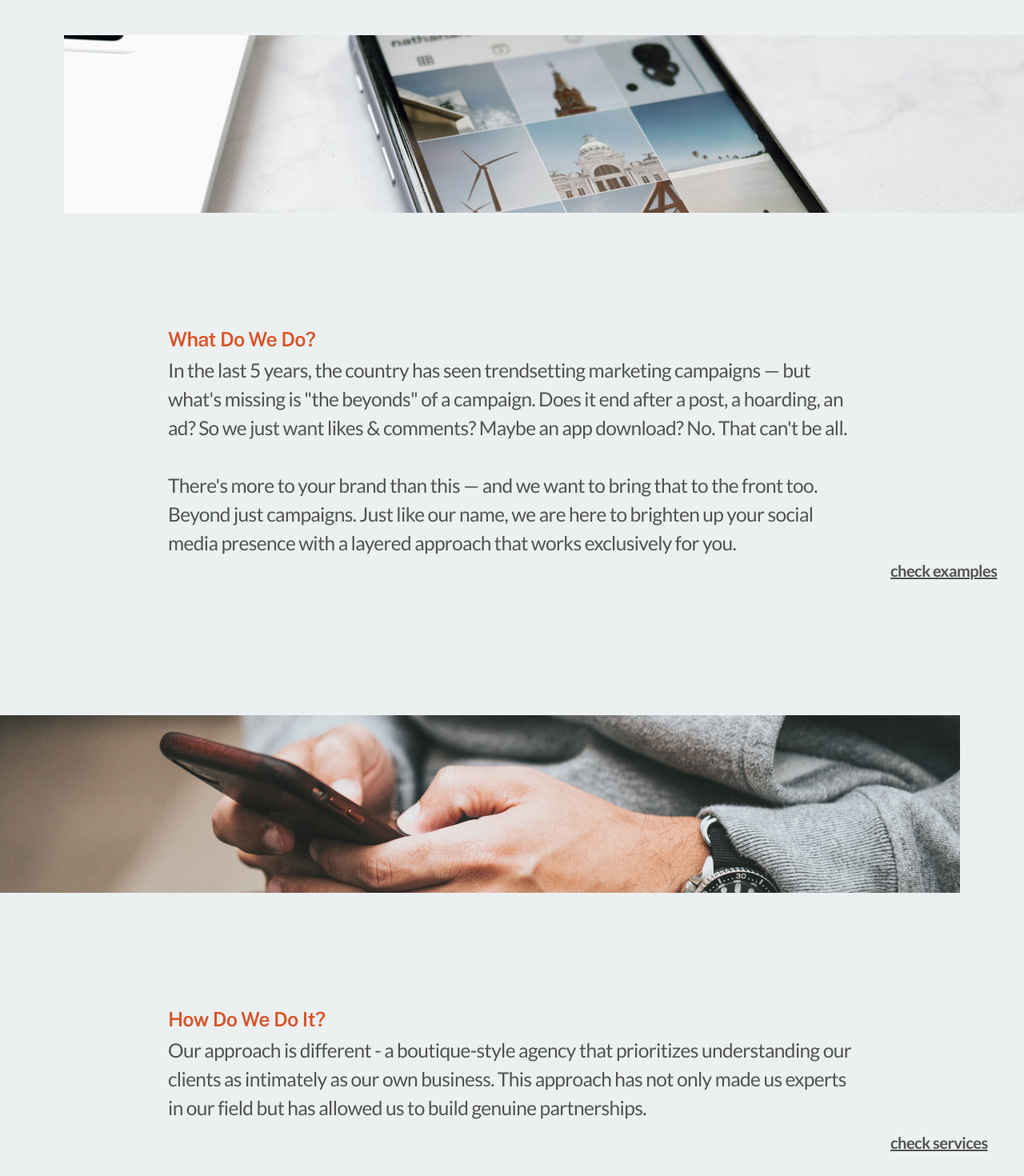
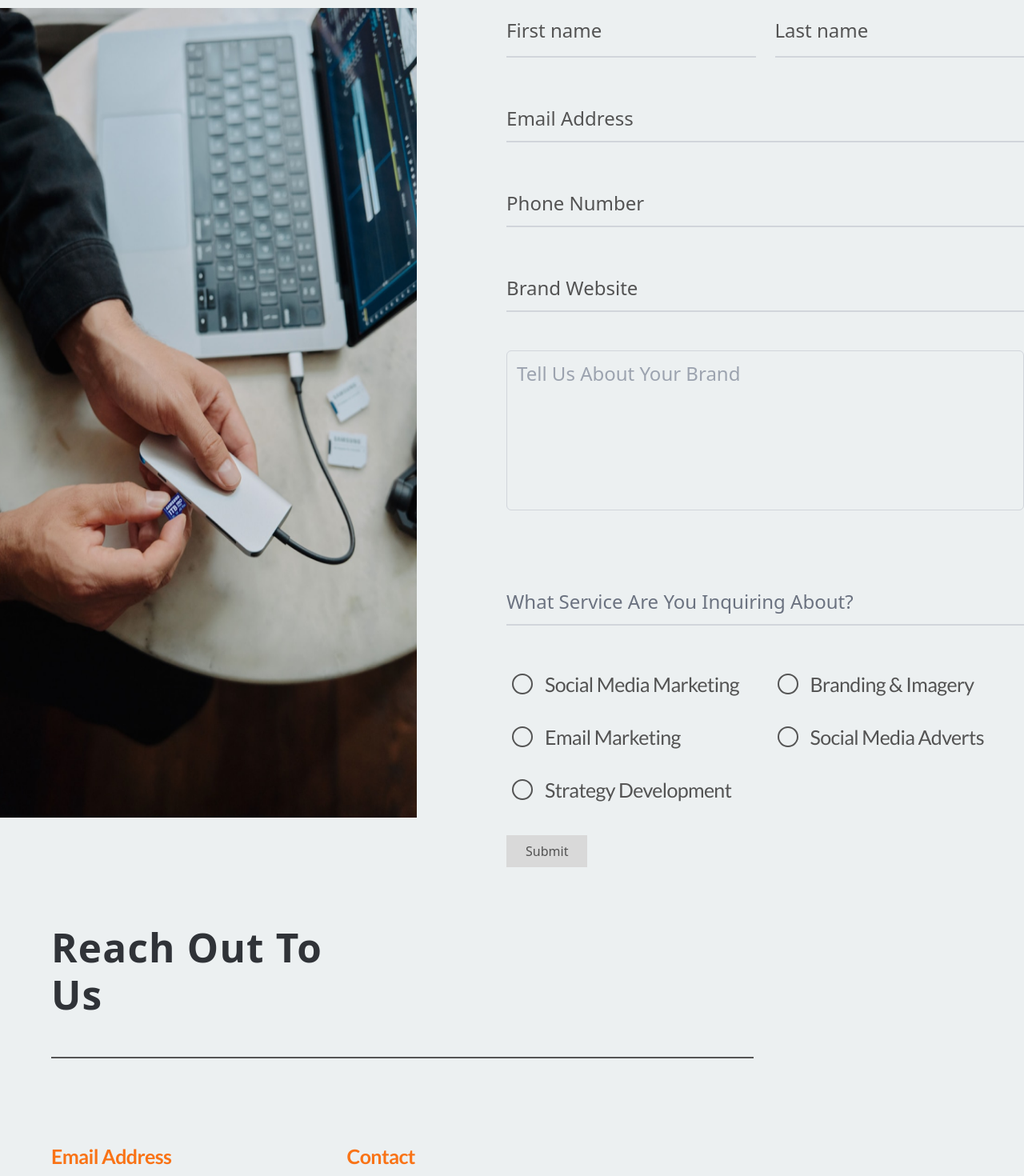
Before and after one commit to Stormlite12/BrightLayers, a React (Vite) app: page / in a window 1280 px wide. Shown: the part 600-2070 px from the top of the page at 80% size. Built offline with nearby package versions, Linux system fonts and the light colour scheme.

Commit message:
Added a new page

```diff
--- a/src/App.jsx
+++ b/src/App.jsx
@@ -1,16 +1,16 @@
 // import React from "react"
-import Navbar from "./components/Navbar.jsx"
-import Home from './pages/Home.jsx'
-// import LetsTalk from "./pages/LetsTalk"
+// import Navbar from "./components/Navbar.jsx"
+// import Home from './pages/Home.jsx'
+import LetsTalk from "./pages/LetsTalk"
 
 function App() {
 
 
   return (
     <div className="bg-[#ecf0f1]">
-      <Navbar />
-      <Home />
-      {/* <LetsTalk/> */}
+      {/* <Navbar />
+      <Home />  */}
+      <LetsTalk/>
     </div>
   )
 }
--- a/src/components/LetsTalkForm.jsx
+++ b/src/components/LetsTalkForm.jsx
@@ -1,112 +1,159 @@
-
+import ToggleCheckbox from "./ToggleCheckbox.jsx";
 
 function LetsTalkForm() {
+  return (
+    <div className="w-[863px] h-[33px]">
+      <div className="w-full flex flex-col sm:flex-row gap-6">
 
-  return (
-    <div className="w-[750px] h-[800px]">
-        <div className="w-full flex flex-col sm:flex-row gap-6">
-            <div className="grid md:grid-cols-2 md:gap-6 w-full">
+        <div className="grid md:grid-cols-2 md:gap-6 w-full">  {/*Made a grid for the form layout */}
+
+          {/* First Name and Last Name */}
           <div className="relative z-0 w-full mb-12 group">
-                        <input type="text" className="block pt-6    px-0 w-full text-3xl text-gray-900 bg-transparent border-0 border-b-2 border-gray-300 appearance-none dark:border-gray-600 dark:focus:border-blue-500 focus:outline-none focus:ring-0 focus:border-blue-600 peer" placeholder=" " required />
-                        <label className="peer-focus:font-medium absolute text-2xl text-gray-500 dark:text-gray-400 duration-300 transform -translate-y-6 scale-75 top-1 -z-10 origin-[0] peer-focus:start-0 rtl:peer-focus:translate-x-1/4 peer-focus:text-blue-600 peer-focus:dark:text-blue-500 peer-placeholder-shown:scale-100 peer-placeholder-shown:translate-y-2 peer-focus:scale-75 peer-focus:-translate-y-6">First name</label>
+            <input
+              type="text"
+              className="block pt-6    px-0 w-full text-3xl text-gray-900 bg-transparent border-0 border-b-2 border-gray-300 appearance-none dark:border-gray-600 dark:focus:border-blue-500 focus:outline-none focus:ring-0 focus:border-blue-600 peer"
+              placeholder=" "
+              required
+            />
+            <label className="peer-focus:font-medium absolute text-2xl text-[#535353] dark:text-[#535353] duration-300 transform -translate-y-6 scale-75 top-1 -z-10 origin-[0] peer-focus:start-0 rtl:peer-focus:translate-x-1/4 peer-focus:text-blue-600 peer-focus:dark:text-blue-500 peer-placeholder-shown:scale-100 peer-placeholder-shown:translate-y-2 peer-focus:scale-75 peer-focus:-translate-y-6">
+              First name
+            </label>
           </div>
           <div className="relative z-0 w-full mb-12 group">
-                        <input type="text" className="block pt-6  px-0 w-full text-3xl text-gray-900 bg-transparent border-0 border-b-2 border-gray-300 appearance-none dark:border-gray-600 dark:focus:border-blue-500 focus:outline-none focus:ring-0 focus:border-blue-600 peer" placeholder=" " required />
-                        <label className="peer-focus:font-medium absolute text-2xl text-gray-500 dark:text-gray-400 duration-300 transform -translate-y-6 scale-75 top-1 -z-10 origin-[0] peer-focus:start-0 rtl:peer-focus:translate-x-1/4 peer-focus:text-blue-600 peer-focus:dark:text-blue-500 peer-placeholder-shown:scale-100 peer-placeholder-shown:translate-y-2 peer-focus:scale-75 peer-focus:-translate-y-6">Last name</label>
+            <input
+              type="text"
+              className="block pt-6  px-0 w-full text-3xl text-gray-900 bg-transparent border-0 border-b-2 border-gray-300 appearance-none dark:border-gray-600 dark:focus:border-blue-500 focus:outline-none focus:ring-0 focus:border-blue-600 peer"
+              placeholder=" "
+              required
+            />
+            <label className="peer-focus:font-medium absolute text-2xl text-[#535353]   dark:text-[#535353] duration-300 transform -translate-y-6 scale-75 top-1 -z-10 origin-[0] peer-focus:start-0 rtl:peer-focus:translate-x-1/4 peer-focus:text-blue-600 peer-focus:dark:text-blue-500 peer-placeholder-shown:scale-100 peer-placeholder-shown:translate-y-2 peer-focus:scale-75 peer-focus:-translate-y-6">
+              Last name
+            </label>
           </div>
         </div>
       </div>
 
       {/* <!-- Email --> */}
       <div className="mb-12 relative z-0 w-full">
-  <input type="email" className="block pt-6 px-0 w-full text-2xl text-gray-900 bg-transparent border-0 border-b-2 border-gray-300 appearance-none  dark:border-gray-600 dark:focus:border-blue-500 focus:outline-none focus:ring-0 focus:border-blue-600 peer"
-     placeholder=" " required/>
-     <label className="peer-focus:font-medium absolute text-2xl text-[#545454] dark:text-gray-400 duration-300 transform -translate-y-6 scale-75 top-1 -z-10 origin-[0] peer-focus:start-0 rtl:peer-focus:translate-x-1/4 peer-focus:text-blue-600 peer-focus:dark:text-blue-500 peer-placeholder-shown:scale-100 peer-placeholder-shown:translate-y-2 peer-focus:scale-75 peer-focus:-translate-y-6" >Email Address</label>
+        <input
+          type="email"
+          className="block pt-6 px-0 w-full text-2xl text-gray-900 bg-transparent border-0 border-b-2 border-gray-300 appearance-none  dark:border-gray-600 dark:focus:border-blue-500 focus:outline-none focus:ring-0 focus:border-blue-600 peer"
+          placeholder=" "
+          required
+        />
+        <label className="peer-focus:font-medium absolute text-2xl text-[#545454] dark:text-[#535353] duration-300 transform -translate-y-6 scale-75 top-1 -z-10 origin-[0] peer-focus:start-0 rtl:peer-focus:translate-x-1/4 peer-focus:text-blue-600 peer-focus:dark:text-blue-500 peer-placeholder-shown:scale-100 peer-placeholder-shown:translate-y-2 peer-focus:scale-75 peer-focus:-translate-y-6">
+          Email Address
+        </label>
       </div>
-
-
-
 
       {/* <!-- Phone Number --> */}
       <div className="mb-12 relative z-0 w-full">
-  <input type="email" className="block pt-6 px-0 w-full text-2xl text-gray-900 bg-transparent border-0 border-b-2 border-gray-300 appearance-none  dark:border-gray-600 dark:focus:border-blue-500 focus:outline-none focus:ring-0 focus:border-blue-600 peer"
-     placeholder=" " required/>
-     <label className="peer-focus:font-medium absolute text-2xl text-gray-500 dark:text-gray-400 duration-300 transform -translate-y-6 scale-75 top-1 -z-10 origin-[0] peer-focus:start-0 rtl:peer-focus:translate-x-1/4 peer-focus:text-blue-600 peer-focus:dark:text-blue-500 peer-placeholder-shown:scale-100 peer-placeholder-shown:translate-y-2 peer-focus:scale-75 peer-focus:-translate-y-6" >Phone Number</label>
+        <input
+          type="email"
+          className="block pt-6 px-0 w-full text-2xl text-gray-900 bg-transparent border-0 border-b-2 border-gray-300 appearance-none  dark:border-gray-600 dark:focus:border-blue-500 focus:outline-none focus:ring-0 focus:border-blue-600 peer"
+          placeholder=" "
+          required
+        />
+        <label className="peer-focus:font-medium absolute text-2xl text-[#535353] dark:text-[#535353] duration-300 transform -translate-y-6 scale-75 top-1 -z-10 origin-[0] peer-focus:start-0 rtl:peer-focus:translate-x-1/4 peer-focus:text-blue-600 peer-focus:dark:text-blue-500 peer-placeholder-shown:scale-100 peer-placeholder-shown:translate-y-2 peer-focus:scale-75 peer-focus:-translate-y-6">
+          Phone Number
+        </label>
       </div>
 
       {/* <!-- Brand Website --> */}
       <div className="mb-12 relative z-0 w-full">
-  <input type="email" className="block pt-6 px-0 w-full text-2xl text-gray-900 bg-transparent border-0 border-b-2 border-gray-300 appearance-none  dark:border-gray-600 dark:focus:border-blue-500 focus:outline-none focus:ring-0 focus:border-blue-600 peer"
-     placeholder=" " required/>
-     <label className="peer-focus:font-medium absolute text-2xl text-gray-500 dark:text-gray-400 duration-300 transform -translate-y-6 scale-75 top-1 -z-10 origin-[0] peer-focus:start-0 rtl:peer-focus:translate-x-1/4 peer-focus:text-blue-600 peer-focus:dark:text-blue-500 peer-placeholder-shown:scale-100 peer-placeholder-shown:translate-y-2 peer-focus:scale-75 peer-focus:-translate-y-6" >Brand Website</label>
+        <input
+          type="email"
+          className="block pt-6 px-0 w-full text-2xl text-gray-900 bg-transparent border-0 border-b-2 border-gray-300 appearance-none  dark:border-gray-600 dark:focus:border-blue-500 focus:outline-none focus:ring-0 focus:border-blue-600 peer"
+          placeholder=" "
+          required
+        />
+        <label className="peer-focus:font-medium absolute text-2xl text-[#535353] dark:text-[#535353] duration-300 transform -translate-y-6 scale-75 top-1 -z-10 origin-[0] peer-focus:start-0 rtl:peer-focus:translate-x-1/4 peer-focus:text-blue-600 peer-focus:dark:text-blue-500 peer-placeholder-shown:scale-100 peer-placeholder-shown:translate-y-2 peer-focus:scale-75 peer-focus:-translate-y-6">
+          Brand Website
+        </label>
       </div>
-
-
 
       {/* <!-- About Brand --> */}
 
-  <div className="w-full max-w-2xl">
-
-      <div className="relative">
-
-      <div className="w-full h-12 border-b border-gray-900 mb-12" />
-      <label className="peer-focus:font-medium absolute text-2xl text-gray-500 dark:text-gray-400 duration-300 transform -translate-y-6 scale-75 top-1 -z-10 origin-[0] peer-focus:start-0 rtl:peer-focus:translate-x-1/4 peer-focus:text-blue-600 peer-focus:dark:text-blue-500 peer-placeholder-shown:scale-100 peer-placeholder-shown:translate-y-2 peer-focus:scale-75 peer-focus:-translate-y-6">
-        Tell Us About Your Brand
+      <div className="flex flex-col items-end gap-6 w-100">
+  <div className="relative w-full min-w-[500px]">
+    <textarea
+      className="peer h-full min-h-[200px] w-full resize-none rounded-md border border-gray-300 bg-transparent px-3 py-3 text-2xl text-gray-700 focus:outline-none focus:border-2 dark:focus:border-blue-500"
+      placeholder="Tell Us About Your Brand"
+    ></textarea>
+    <label
+      className="absolute text-2xl text-gray-500 "
+    >
     </label>
-        <div className="w-full h-12 border-b border-gray-900 mb-6" />
-        <div className="w-full h-12 border-b border-gray-900 mb-6" />
-        <textarea
-          className="absolute top-1 left-0 w-full h-full resize-none bg-transparent focus:outline-none p-2 leading-[3rem] text-2xl"
-          placeholder=""
-        />
-        <textarea
-          className="absolute top-1 left-0 w-full h-full resize-none bg-transparent focus:outline-none p-2 leading-[3rem] text-2xl"
-          placeholder=""
-        />
   </div>
 </div>
 
 
 
 
+
       {/* <!-- Services Inquiry --> */}
-  <div className="mb-6">
-    <label className="block text-sm font-medium text-gray-700 mb-3">What Service Are You Inquiring About?</label>
-    <div className="grid grid-cols-2 gap-4">
+      <div className="mb-6 mt-20">
+        {/* What Service Are You Inquiring About?*/}
+        <div className="mb-12 relative z-0 w-full">
+          <input
+            type="email"
+            className="block pt-6 px-0 w-full text-2xl text-gray-900 bg-transparent border-0 border-b-2 border-gray-300 appearance-none  dark:border-gray-600 dark:focus:border-blue-500 focus:outline-none focus:ring-0 focus:border-blue-600 peer"
+            placeholder=" "
+            required
+          />
+          <label className="peer-focus:font-medium absolute text-2xl text-gray-500 dark:text-gray-400 duration-300 transform -translate-y-6 scale-75 top-1 -z-10 origin-[0] peer-focus:start-0 rtl:peer-focus:translate-x-1/4 peer-focus:text-blue-600 peer-focus:dark:text-blue-500 peer-placeholder-shown:scale-100 peer-placeholder-shown:translate-y-2 peer-focus:scale-75 peer-focus:-translate-y-6">
+            What Service Are You Inquiring About?
+          </label>
+        </div>
+
+
+
+  {/* The checkbox part */}
+        <div className="grid grid-cols-2 gap-4 ">
           <label className="flex items-center space-x-2">
-        <input type="checkbox" className="form-checkbox text-blue-500" />
-        <span className="text-gray-700">Social Media Marketing</span>
+            <ToggleCheckbox />
+            <span className="text-[#535353] text-[25px] font-medium font-['Lato'] leading-loose tracking-tight">
+              Social Media Marketing
+            </span>
           </label>
           <label className="flex items-center space-x-2">
-        <input type="checkbox" className="form-checkbox text-blue-500" />
-        <span className="text-gray-700">Branding & Imagery</span>
+            <ToggleCheckbox />
+            <span className="text-[#535353] text-[25px] font-medium font-['Lato'] leading-loose tracking-tight">
+              Branding & Imagery
+            </span>
           </label>
           <label className="flex items-center space-x-2">
-        <input type="checkbox" className="form-checkbox text-blue-500" />
-        <span className="text-gray-700">Email Marketing</span>
+            <ToggleCheckbox />
+            <span className="text-[#535353] text-[25px] font-medium font-['Lato'] leading-loose tracking-tight">
+              Email Marketing
+            </span>
           </label>
           <label className="flex items-center space-x-2">
-        <input type="checkbox" className="form-checkbox text-blue-500" />
-        <span className="text-gray-700">Social Media Adverts</span>
+            <ToggleCheckbox />
+            <span className="text-[#535353] text-[25px] font-medium font-['Lato'] leading-loose tracking-tight">
+              Social Media Adverts
+            </span>
           </label>
           <label className="flex items-center space-x-2 col-span-2">
-        <input type="checkbox" className="form-checkbox text-blue-500" />
-        <span className="text-gray-700">Strategy Development</span>
+            <ToggleCheckbox />
+            <span className="text-[#535353] text-[25px] font-medium font-['Lato'] leading-loose tracking-tight">
+              Strategy Development
+            </span>
           </label>
         </div>
       </div>
 
       {/* <!-- Submit Button --> */}
-  <div className="text-center">
+      <div className="text-left">
         <button
           type="submit"
-      className="px-6 py-2 bg-gray-300 text-gray-700 font-medium rounded-md hover:bg-gray-400"
+          className="mt-2 px-6 py-2 bg-[#d9d9d9] text-[#535353] font-medium hover:bg-gray-400"
         >
           Submit
         </button>
       </div>
     </div>
-  )
+  );
 }
 
-export default LetsTalkForm
+export default LetsTalkForm;
--- /dev/null
+++ b/src/components/ToggleCheckbox.jsx
@@ -0,0 +1,41 @@
+import { useState } from "react";
+
+const ToggleSVG = () => {
+  const [isChecked, setIsChecked] = useState(false);
+
+  return (
+    <div
+      onClick={() => setIsChecked(!isChecked)}
+      className="cursor-pointer w-10 h-10 flex items-center justify-center"
+    >
+      {isChecked ? (
+        // Ticked SVG
+        <svg
+          width="28"
+          height="28"
+          viewBox="0 0 28 28"
+          fill="none"
+          xmlns="http://www.w3.org/2000/svg"
+        >
+          <path
+            d="M14 28C11.2311 28 8.52431 27.1789 6.22202 25.6406C3.91973 24.1022 2.12532 21.9157 1.06569 19.3576C0.00606596 16.7994 -0.271181 13.9845 0.269012 11.2687C0.809205 8.55301 2.14258 6.05845 4.10051 4.10051C6.05845 2.14258 8.55301 0.809205 11.2687 0.269012C13.9845 -0.271181 16.7994 0.00606596 19.3576 1.06569C21.9157 2.12532 24.1022 3.91973 25.6406 6.22202C27.1789 8.52431 28 11.2311 28 14C28 17.713 26.525 21.274 23.8995 23.8995C21.274 26.525 17.713 28 14 28ZM14 2.00001C11.6266 2.00001 9.30655 2.70379 7.33316 4.02237C5.35977 5.34095 3.8217 7.21509 2.91345 9.40781C2.0052 11.6005 1.76756 14.0133 2.23058 16.3411C2.69361 18.6689 3.83649 20.8071 5.51472 22.4853C7.19296 24.1635 9.33115 25.3064 11.6589 25.7694C13.9867 26.2325 16.3995 25.9948 18.5922 25.0866C20.7849 24.1783 22.6591 22.6402 23.9776 20.6668C25.2962 18.6935 26 16.3734 26 14C26 10.8174 24.7357 7.76516 22.4853 5.51472C20.2348 3.26429 17.1826 2.00001 14 2.00001ZM12.66 18.75L21.66 10.75L20.34 9.25001L12 16.63L7.71001 12.29L6.29001 13.71L11.29 18.71C11.3834 18.8027 11.4943 18.876 11.6161 18.9258C11.7379 18.9755 11.8684 19.0008 12 19C12.2431 18.9997 12.4777 18.9108 12.66 18.75Z"
+            fill="#545454"
+          />
+        </svg>
+      ) : (
+        // Unticked SVG
+        <svg
+          width="28"
+          height="28"
+          viewBox="0 0 28 28"
+          fill="none"
+          xmlns="http://www.w3.org/2000/svg"
+        >
+          <circle cx="14" cy="14" r="12" stroke="#545454" strokeWidth="2" />
+        </svg>
+      )}
+    </div>
+  );
+};
+
+export default ToggleSVG;
--- a/src/pages/LetsTalk.jsx
+++ b/src/pages/LetsTalk.jsx
@@ -1,24 +1,64 @@
 import Navbar from "../components/Navbar"
 import rectangle from "../assets/rectangleLetsTalk.png"
 import LetsTalkForm from "../components/LetsTalkForm"
+import Footer from "../components/Footer"
 
 function LetsTalk() {
   return (
     <div>
         <Navbar/>
+
+        {/* The Title in the middle  */}
         <div className="w-full mt-80 flex justify-center items-center">
-            <div className="self-center w-[69%] h-[10.125rem] mb-32 text-[#313338] text-center font-[Public Sans] text-[3.4375rem] font-medium leading-[118%] tracking-[0.03438rem]">A call is worth
+            <div className="self-center w-[1100px] h-[10.125rem] mb-32 text-[#313338] text-center font-[Public Sans] text-[3.4375rem] font-medium leading-[118%] tracking-[0.03438rem]">A call is worth
                       <span className="text-[#F97316]"> 120 seconds </span>
                       of the fastest most definite call to action you can take ツ
             </div>
         </div>
 
 
-    <div className="mx-auto w-[90%] flex flex-row justify-between">
-      <div><img src={rectangle} alt="" /></div>
-      <LetsTalkForm/>
+        {/* The form and image div */}
+          <div className="mx-auto flex flex-row justify-center gap-28">
+            <div><img className="h-[1012px] w-[695px]" src={rectangle} alt="" /></div>
+            <LetsTalkForm/>
+          </div>
+
+
+
+
+
+
+    <div className="w-[90%] mx-auto h-[100vh] flex flex-col justify-center">
+
+        {/*Reach Out To Us */}
+        <div className=" w-[416px] text-[#303338] text-[49.43px] font-semibold font-['Public Sans'] leading-[58.33px] tracking-wide">Reach Out To Us</div>
+
+        {/* SVG Line */}
+        <svg xmlns="http://www.w3.org/2000/svg" width="878" height="100" viewBox="0 0 878 2" fill="none"> <path d="M0 1H878" stroke="#545454" strokeWidth="2"/>
+        </svg>
+
+        {/* Grid for email,contact and address */}
+        <div className=" w-[60%] mt-12 grid grid-cols-2 gap-12">
+                  <div>
+                  <div data-layer="Email Address" className=" w-[201px] h-[70px] text-orange-500 text-[25px] font-bold font-['Lato'] leading-loose tracking-tight">Email Address</div>
+                  <div data-layer="admin@dunk.agency" className="AdminDunkAgency w-[311px] h-[33px] text-[#535353] text-[25px] font-medium font-['Lato'] leading-loose tracking-tight">admin@dunk.agency</div>
+                  </div>
+
+
+                  <div>
+                  <div data-layer="Contact" className=" w-[201px] h-[70px] text-orange-500 text-[25px] font-bold font-['Lato'] leading-loose tracking-tight">Contact</div>
+                  <div data-layer="+61 450 885 458" className=" w-[311px] h-[33px] text-[#535353] text-[25px] font-medium font-['Lato'] leading-loose tracking-tight">+61 450 885 458<br/></div>
+                  </div>
+
+                  <div>
+                  <div data-layer="Address" className="Address w-[201px] h-[70px] text-orange-500 text-[25px] font-bold font-['Lato'] leading-loose tracking-tight">Address</div>
+                  <div data-layer="24/25 Alex Fisher Dr, Burleigh Heads, 4220, Australia" className="25AlexFisherDrBurleighHeads4220Australia w-[754px] h-12 text-[#535353] text-[25px] font-medium font-['Lato'] leading-loose tracking-tight">24/25 Alex Fisher Dr, Burleigh Heads, 4220, Australia</div>
+                  </div>
+        </div>
     </div>
 
+
+    <Footer/>
 
     </div>
   )
```
Lines whose indentation alone changed are shown as unchanged.
